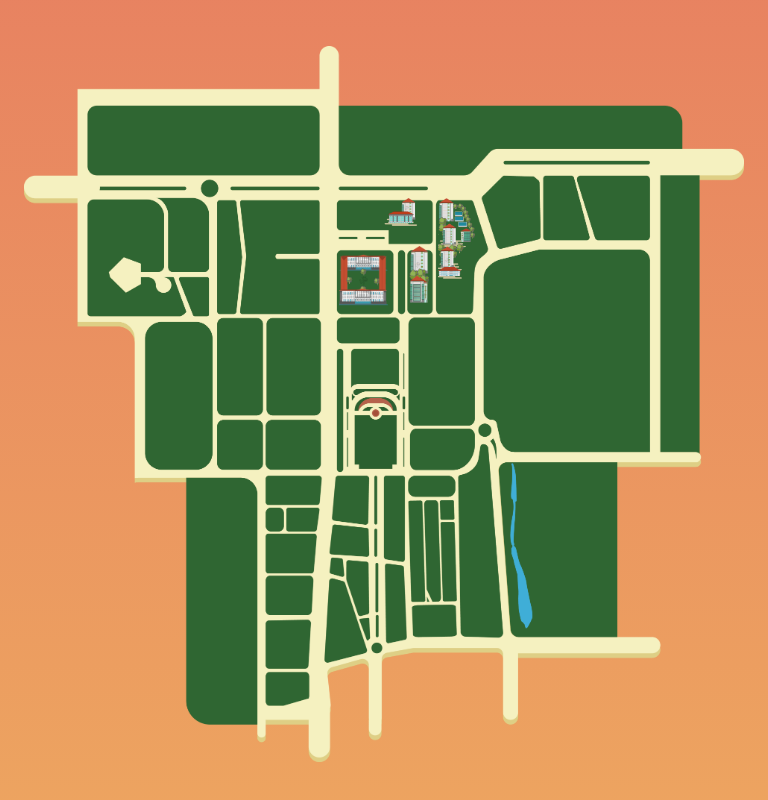
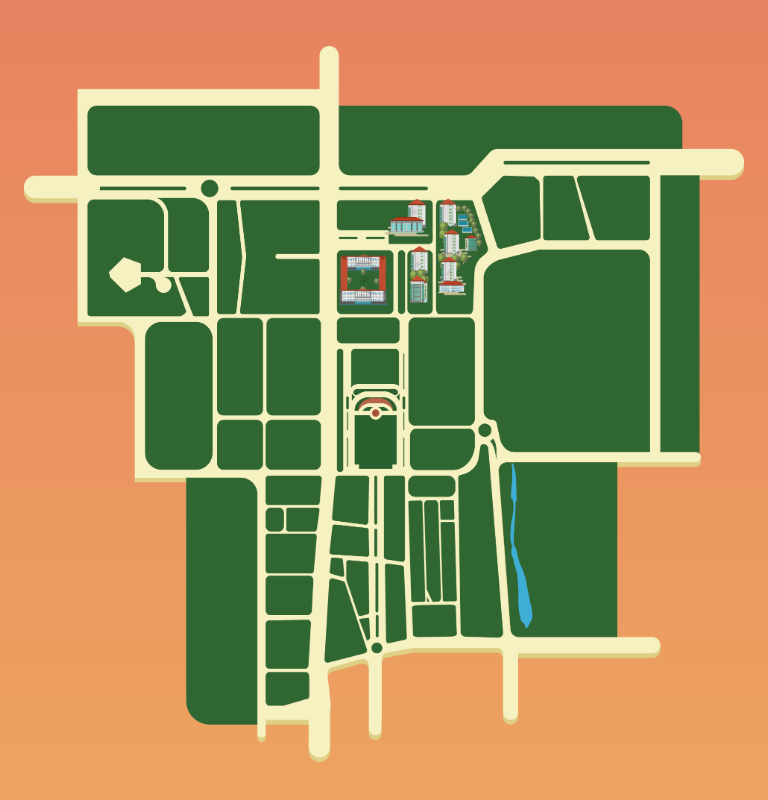
Before and after one commit to zithron/map-ugm, a plain HTML site: page index.html in a window 768 px wide. Shown: the part 118-918 px from the top of the page. Drawn offline with Linux system fonts and the light colour scheme.

Commit message:
responsive di tablet dan mobile

```diff
--- a/index.html
+++ b/index.html
@@ -27,7 +27,7 @@
             <div id="bg">
                 <img class="center-block img-responsive" src="img/peta%20ini%20enteng%20banget%20enggak%20nge%20lag%20yakin.png">
                 <div class="markers marker1">
-                    <a tabindex="0" title="Dismissible popover" data-toggle="popover" data-content="Click anywhere in the document to close this popover">
+                    <a tabindex="0" title="Dismissible popover" data-toggle="popover" data-trigger="focus" data-content="Click anywhere in the document to close this popover">
                       <img src="img/B/gp-bener-02.png">
                     </a>
                 </div>
--- a/main.css
+++ b/main.css
@@ -80,7 +80,7 @@ body {
     cursor: pointer;
 }
 
-@media screen and (max-width: 480px) {
+@media only screen and (max-width: 480px) {
     html,
     body {
         height: 100%;
@@ -107,8 +107,7 @@ body {
     }
 }
 
-
-@media screen and (max-width : 768px) {
+@media only screen and (min-width: 481px) and (max-width: 768px) {
     .marker1 img {
         width: 20%;
     }
@@ -116,9 +115,9 @@ body {
         width: 19%;
     }
     .marker3 img {
-        width: 15%;
+        width: 20%;
     }
     .marker4 img {
-        width: 16%;
+        width: 19%;
     }
 }
```
